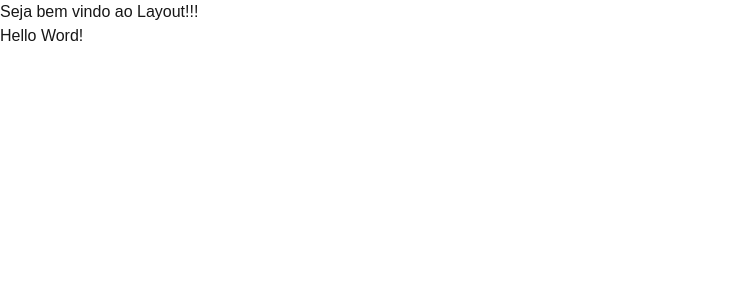
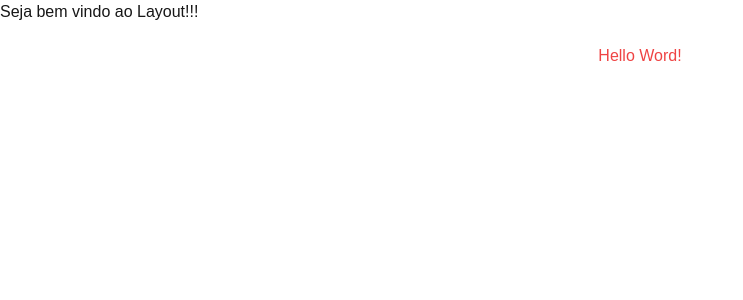
Before and after one commit to jesselimadev/Finance-AI, a Next.js app: page / in a window 1280 px wide. Shown: the top 300 px of the page, without its empty margins (0-743 px from the left). Built offline with nearby package versions, Linux system fonts and the light colour scheme.

Commit message:
chore:add tailwind prettier plugin

```diff
--- a/app/page.tsx
+++ b/app/page.tsx
@@ -1,5 +1,9 @@
 const Home = () => {
-  return <h1>Hello Word!</h1>
+  return (
+    <div className="flex w-screen items-center justify-center">
+      <h1 className="p-5 text-red-500">Hello Word!</h1>
+    </div>
+  );
 };
 
 export default Home;
--- a/package.json
+++ b/package.json
@@ -4,7 +4,8 @@
   "private": true,
   "scripts": {
     "dev": "next dev",
-    "build": "next build",
+    "build": "next build && tailwindcss -i ./src/input.css -o ./dist/output.css",
+    "watch": "tailwindcss -i ./src/input.css -o ./dist/output.css --watch",
     "start": "next start",
     "lint": "next lint"
   },
@@ -24,7 +25,7 @@
     "postcss": "^8",
     "prettier": "^3.3.3",
     "prettier-plugin-tailwindcss": "^0.6.8",
-    "tailwindcss": "^3.4.1",
+    "tailwindcss": "^3.4.15",
     "typescript": "^5"
   }
 }
```
Also changed, not shown: .devcontainer.json, .prettierrc.json (added), 1 other file (tests, documents, lock files or other folders).
